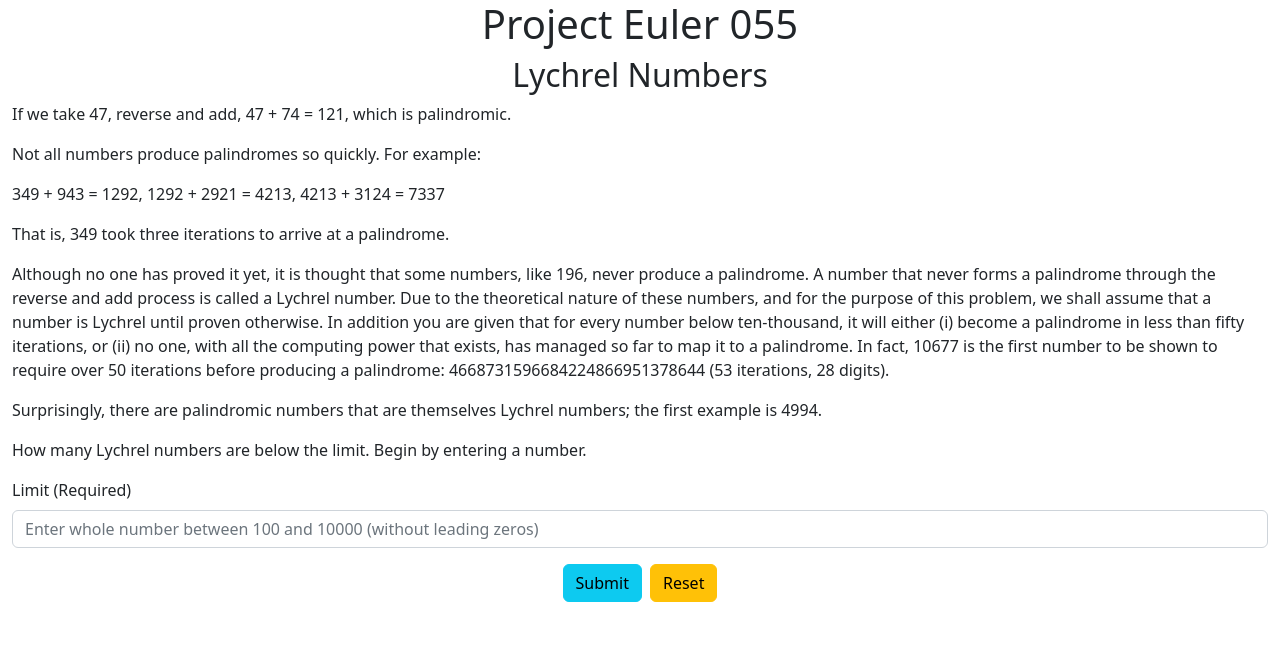
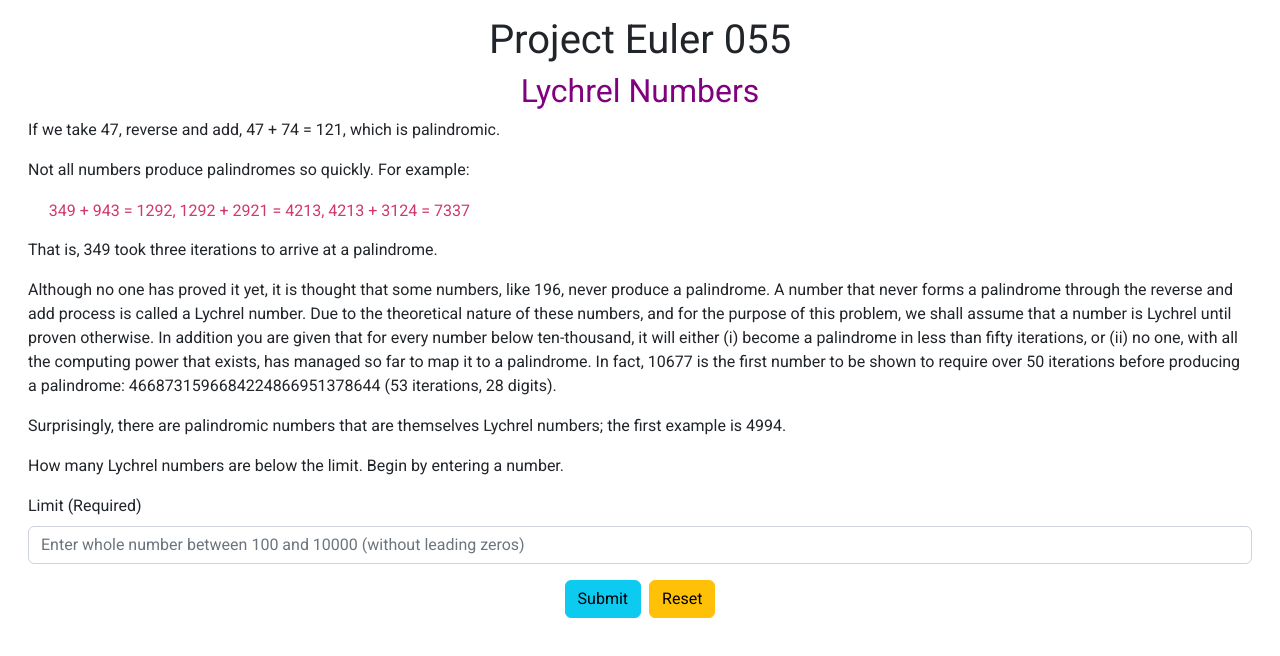
Before and after one commit to derektypist/project-euler-055, a plain HTML site: page index.html in a window 1280 px wide. Drawn offline with nearby package versions, Linux system fonts and the light colour scheme; a script that the page names is missing.

Commit message:
Updated style.css to include body, subtitle, terms and limitinfo

```diff
--- a/css/style.css
+++ b/css/style.css
@@ -1,2 +1,26 @@
 /* Import Fonts */
 @import url('https://fonts.googleapis.com/css2?family=Roboto&display=swap');
+
+/* Body */
+body {
+    font-family: "Roboto", Arial, Verdana, sans-serif;
+    padding: 1rem;
+}
+
+/* Subtitle */
+h2 {
+    color: purple;
+}
+
+/* Terms */
+.terms {
+    padding: 1.3rem;
+    color: #D2386C;
+}
+
+/* Limit (Number) Information */
+#limitinfo {
+    color: #009B77;
+    font-size: 1.5rem;
+    padding: 1.2rem;
+}
```
